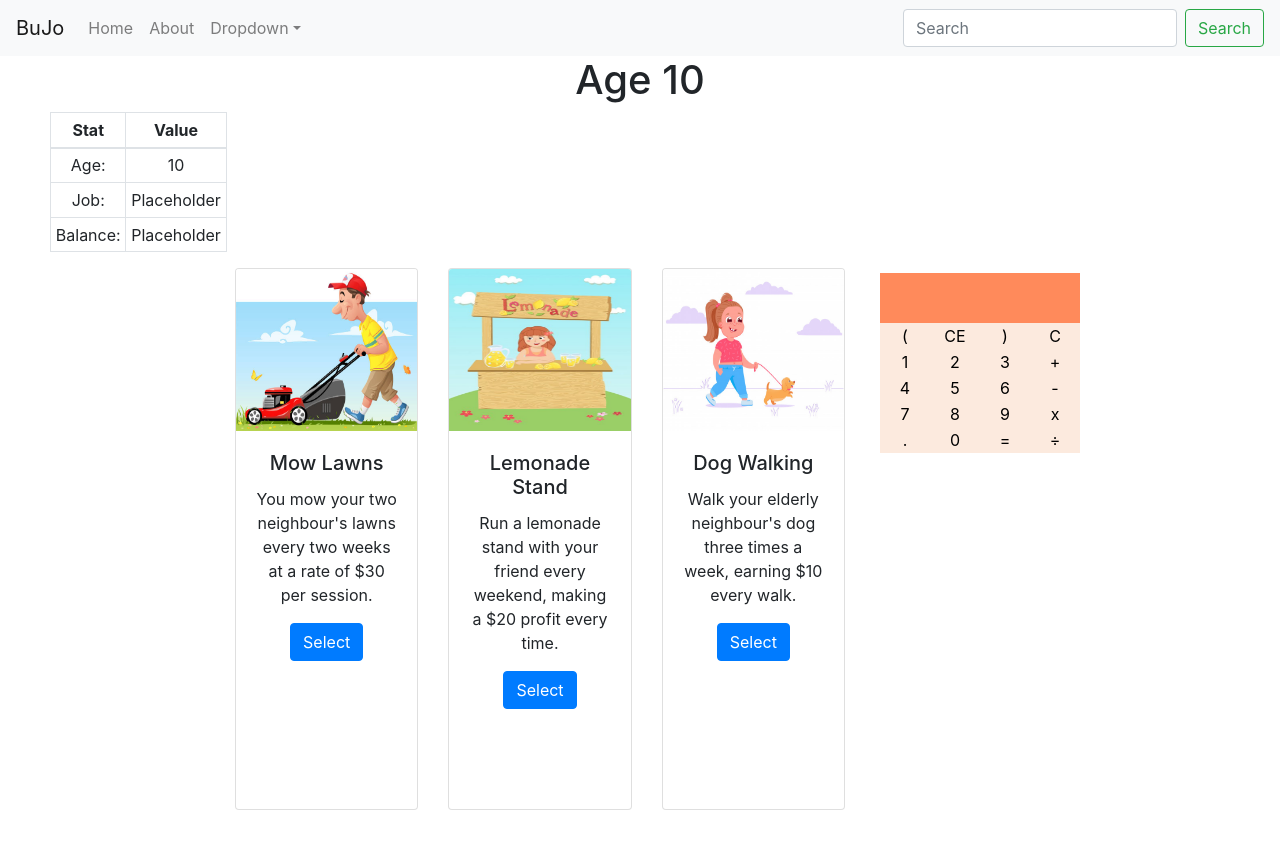
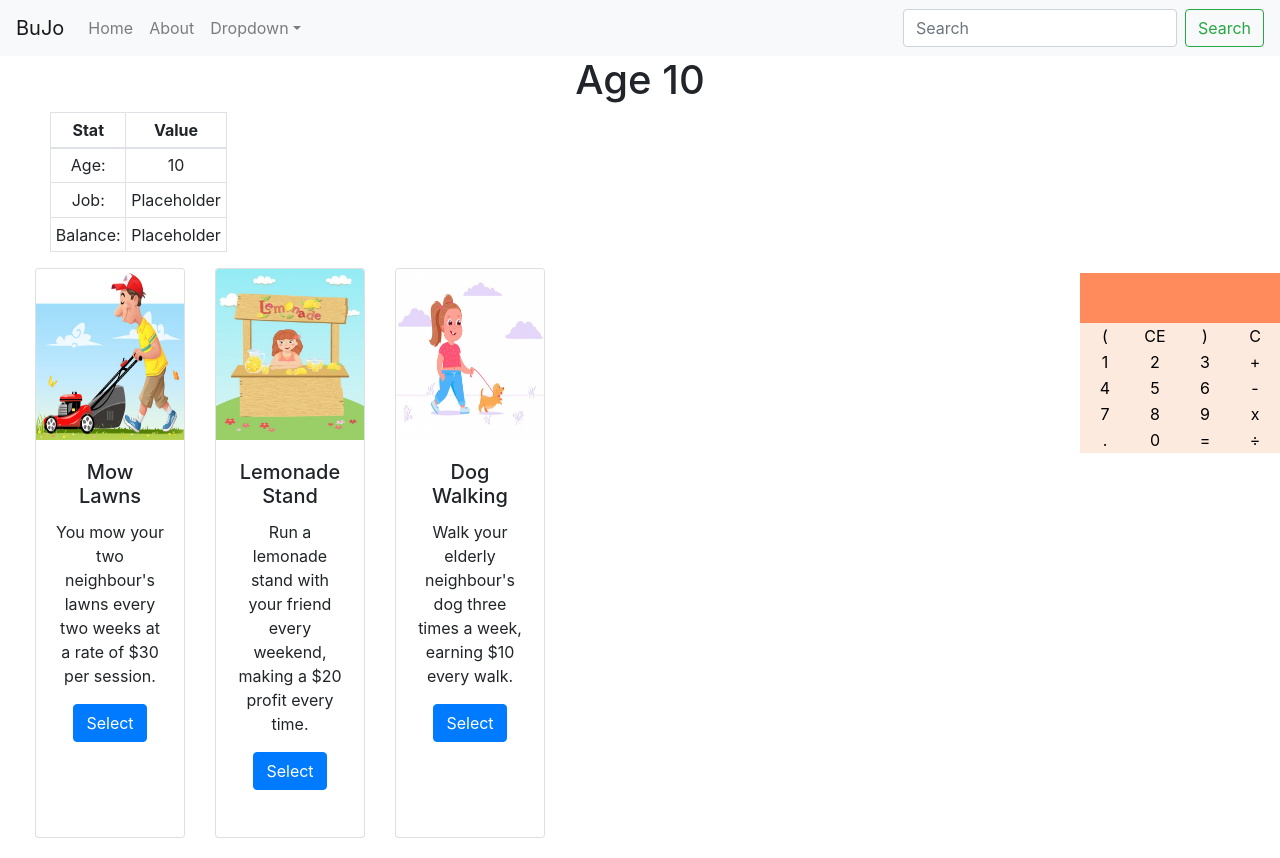
Before and after one commit to jiaguy/FUNance, a React (Create React App) app: page /age10 in a window 1280 px wide. Before the commit the page ends 830 px from the top, so only its background shows below. Built offline with nearby package versions, Linux system fonts and the light colour scheme.

Commit message:
Added hidecarddeck div functionality (#17)

```diff
--- a/src/components/Age10.js
+++ b/src/components/Age10.js
@@ -1,4 +1,4 @@
-import React, { Component } from 'react';
+import React, { useState } from 'react';
 import Choices from './Choices';
 import Stats from './Stats';
 
@@ -10,7 +10,24 @@ import walk_dog from '../resources/walk_dog.jpg';
 
 import Calculator from './Calculator';
 
+
+
+
+
+//   return (
+//     <div>
+//       <p>You clicked {count} times</p>
+//       <button onClick={() => setCount(count + 1)}>
+//         Click me
+//       </button>
+//     </div>
+//   );
+
+
 const Age10 = () => {
+    // Declare a new state variable, which we'll call "count"
+    const [hidden, setHidden] = useState(false);
+
     return (
        <div className='App'>
             <h1>Age 10</h1>
@@ -21,11 +38,13 @@ const Age10 = () => {
                 CurrBalance="Placeholder"/>
             </div>
             <div className ='Card-deck-div'>
-                <Choices
+                <Choices id="choices"
                     choiceImage1={lawn_mow}
                     choiceTitle1="Mow Lawns"
                     choiceDesc1="You mow your two neighbour's lawns every two weeks
                     at a rate of $30 per session."
+                    hideDiv={hidden}
+                    buttonHandler={() => setHidden(true)}
                     choice1="mow()"
                     choiceImage2={lemonade_stand}
                     choiceTitle2="Lemonade Stand"
@@ -41,10 +60,8 @@ const Age10 = () => {
     );
 }
 
-function mow() {
-    document.getElementById("choices").style.display = "none";
-  }
-function myFunction() {
-document.getElementById("demo").style.color = "red";
-}
+// function hideDiv() {
+//     document.getElementById("choices").display = "none"
+// }
+
 export default Age10;
--- a/src/components/Choices.js
+++ b/src/components/Choices.js
@@ -1,8 +1,5 @@
 import React, { Component } from 'react';
 
-import lawn_mow from '../resources/lawn_mow.jpg';
-import lemonade_stand from '../resources/lemonade_stand.jpg';
-import walk_dog from '../resources/walk_dog.jpg';
 
 import Button from 'react-bootstrap/Button';
 import Card from 'react-bootstrap/Card';
@@ -10,7 +7,12 @@ import CardDeck from 'react-bootstrap/CardDeck';
 
 function Choices(props) {
         return (
+            <div style={{visibility: props.hideDiv ? 'hidden' : 'visible' }}>
+            {
+                // props.hideDiv ? null :
+
                 <CardDeck className="Card-deck">
+
                     <Card id="Card">
                         <Card.Img variant="top" src={props.choiceImage1} width="40%" height="30%" object-fit="cover"/>
                         <Card.Body>
@@ -18,9 +20,10 @@ function Choices(props) {
                         <Card.Text>
                             {props.choiceDesc1}
                         </Card.Text>
-                <Button variant="primary" onClick="mow()">Select</Button>
+                        <Button variant="primary" onClick={props.buttonHandler}>Select</Button>
                         </Card.Body>
                     </Card>
+
                 <Card id="Card">
                     <Card.Img variant="top" src={props.choiceImage2} width="40%" height="30%" object-fit="cover"/>
                     <Card.Body>
@@ -28,7 +31,7 @@ function Choices(props) {
                     <Card.Text>
                         {props.choiceDesc2}
                     </Card.Text>
-                <Button variant="primary">Select</Button>
+                    <Button variant="primary" onClick={props.buttonHandler}>Select</Button>
                     </Card.Body>
                 </Card>
                 <Card id="Card">
@@ -38,10 +41,12 @@ function Choices(props) {
                     <Card.Text>
                         {props.choiceDesc3}
                     </Card.Text>
-                <Button variant="primary">Select</Button>
+                    <Button variant="primary" onClick={props.buttonHandler}>Select</Button>
                     </Card.Body>
                 </Card>
                 </CardDeck>
+        }
+        </div>
         );
   }
 
```
Lines whose indentation alone changed are shown as unchanged.
